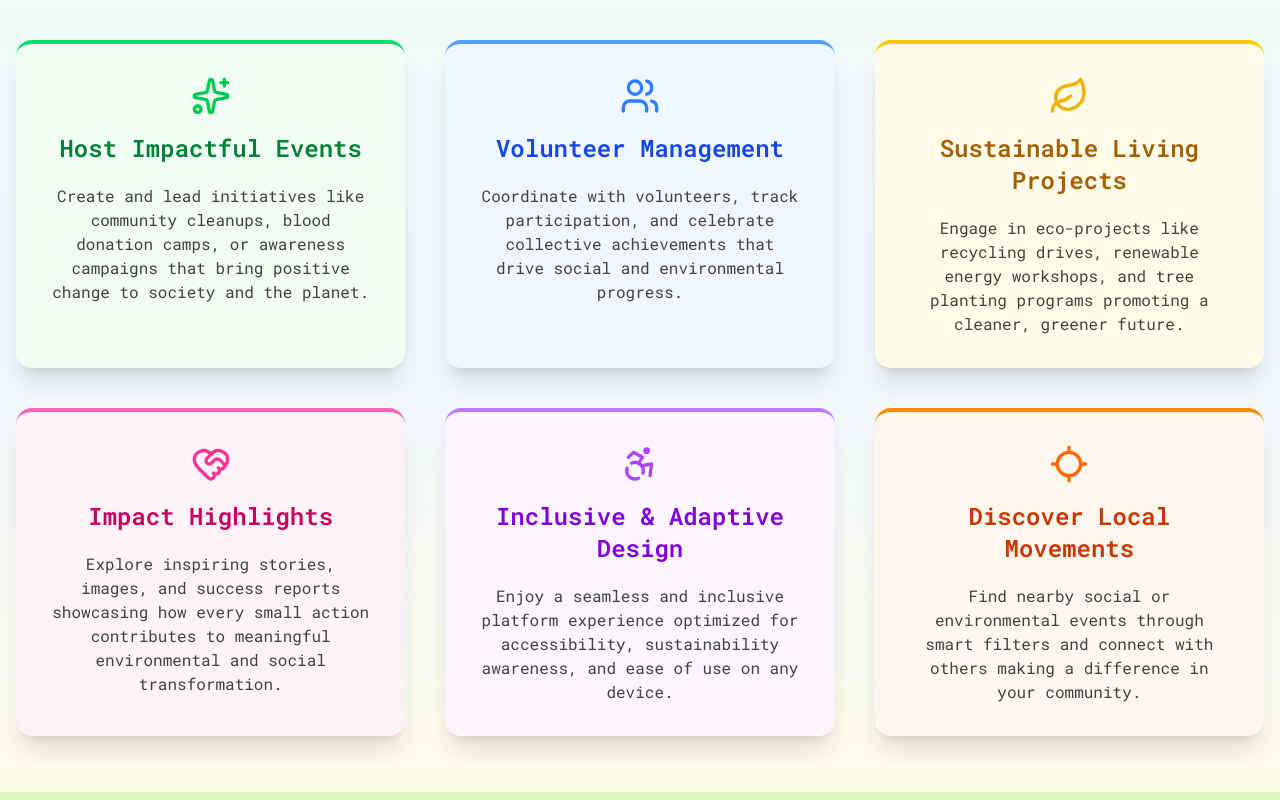
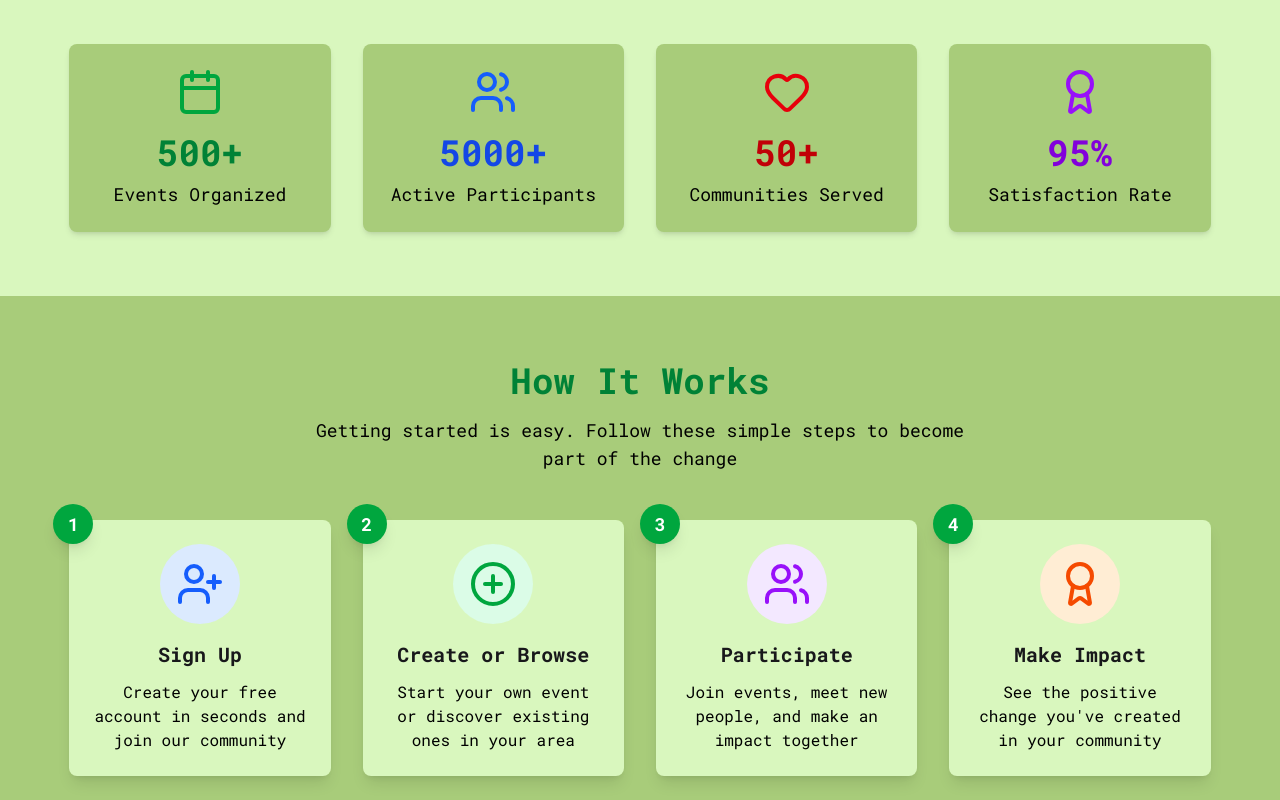
Before and after one commit to arik509/together-now-client, a React (Vite) app: page / in a window 1280 px wide. Shown: the part 880-1680 px from the top of the page. Built offline with nearby package versions, Linux system fonts and the light colour scheme; no server answers.

Commit message:
Added statistics and howitworks section

```diff
--- /dev/null
+++ b/src/Components/HowItWorksSection.jsx
@@ -0,0 +1,81 @@
+import React from "react";
+import { UserPlus, PlusCircle, Users, Award } from "lucide-react";
+
+const HowItWorksSection = () => {
+  const steps = [
+    {
+      icon: <UserPlus className="w-12 h-12" />,
+      title: "Sign Up",
+      description: "Create your free account in seconds and join our community",
+      color: "text-blue-600",
+      bgColor: "bg-blue-100 dark:bg-blue-900",
+    },
+    {
+      icon: <PlusCircle className="w-12 h-12" />,
+      title: "Create or Browse",
+      description:
+        "Start your own event or discover existing ones in your area",
+      color: "text-green-600",
+      bgColor: "bg-green-100 dark:bg-green-900",
+    },
+    {
+      icon: <Users className="w-12 h-12" />,
+      title: "Participate",
+      description: "Join events, meet new people, and make an impact together",
+      color: "text-purple-600",
+      bgColor: "bg-purple-100 dark:bg-purple-900",
+    },
+    {
+      icon: <Award className="w-12 h-12" />,
+      title: "Make Impact",
+      description: "See the positive change you've created in your community",
+      color: "text-orange-600",
+      bgColor: "bg-orange-100 dark:bg-orange-900",
+    },
+  ];
+
+  return (
+    <section className="py-16 bg-base-200">
+      <div className="w-11/12 mx-auto px-4">
+        <div className="text-center mb-12">
+          <h2 className="text-4xl font-bold text-green-700 mb-4">
+            How It Works
+          </h2>
+          <p className="text-lg text-accent max-w-2xl mx-auto">
+            Getting started is easy. Follow these simple steps to become part of
+            the change
+          </p>
+        </div>
+
+        <div className="grid grid-cols-1 md:grid-cols-2 lg:grid-cols-4 gap-8">
+          {steps.map((step, index) => (
+            <div
+              key={index}
+              className="relative bg-base-100 p-6 rounded-lg shadow-lg hover:shadow-xl transition-all duration-300 hover:-translate-y-2"
+            >
+              {/* Step Number */}
+              <div className="absolute -top-4 -left-4 w-10 h-10 bg-green-600 text-white rounded-full flex items-center justify-center font-bold text-lg shadow-lg">
+                {index + 1}
+              </div>
+
+              {/* Icon */}
+              <div
+                className={`flex justify-center mb-4 ${step.bgColor} ${step.color} p-4 rounded-full w-20 h-20 mx-auto`}
+              >
+                {step.icon}
+              </div>
+
+              {/* Content */}
+              <h3 className="text-xl font-bold text-center mb-3">
+                {step.title}
+              </h3>
+              <p className="text-accent text-center">{step.description}</p>
+            </div>
+          ))}
+        </div>
+      </div>
+    </section>
+  );
+};
+
+export default HowItWorksSection;
--- /dev/null
+++ b/src/Components/StatisticsSection.jsx
@@ -0,0 +1,114 @@
+import React, { useEffect, useState, useRef } from 'react';
+import { Users, Calendar, Heart, Award } from 'lucide-react';
+
+const StatisticsSection = () => {
+  const [counts, setCounts] = useState({
+    events: 0,
+    participants: 0,
+    communities: 0,
+    impact: 0,
+  });
+  const [hasAnimated, setHasAnimated] = useState(false);
+  const sectionRef = useRef(null);
+
+  const finalCounts = {
+    events: 500,
+    participants: 5000,
+    communities: 50,
+    impact: 95,
+  };
+
+  useEffect(() => {
+    const observer = new IntersectionObserver(
+      (entries) => {
+        if (entries[0].isIntersecting && !hasAnimated) {
+          animateCounters();
+          setHasAnimated(true);
+        }
+      },
+      { threshold: 0.3 }
+    );
+
+    if (sectionRef.current) {
+      observer.observe(sectionRef.current);
+    }
+
+    return () => observer.disconnect();
+  }, [hasAnimated]);
+
+  const animateCounters = () => {
+    const duration = 2000;
+    const steps = 60;
+    const stepDuration = duration / steps;
+
+    let currentStep = 0;
+
+    const interval = setInterval(() => {
+      currentStep++;
+      const progress = currentStep / steps;
+
+      setCounts({
+        events: Math.floor(finalCounts.events * progress),
+        participants: Math.floor(finalCounts.participants * progress),
+        communities: Math.floor(finalCounts.communities * progress),
+        impact: Math.floor(finalCounts.impact * progress),
+      });
+
+      if (currentStep >= steps) {
+        clearInterval(interval);
+        setCounts(finalCounts);
+      }
+    }, stepDuration);
+  };
+
+  return (
+    <section ref={sectionRef} className="py-16 bg-base-100">
+      <div className="w-11/12 mx-auto px-4">
+        <div className="text-center mb-12">
+          <h2 className="text-4xl font-bold text-green-700 mb-4">
+            Our Impact in Numbers
+          </h2>
+          <p className="text-lg text-accent max-w-2xl mx-auto">
+            Join thousands of community members making a difference
+          </p>
+        </div>
+
+        <div className="grid grid-cols-1 md:grid-cols-2 lg:grid-cols-4 gap-8">
+          <div className="text-center p-6 bg-base-200 rounded-lg shadow-md hover:shadow-xl transition-shadow duration-300">
+            <div className="flex justify-center mb-4">
+              <Calendar className="w-12 h-12 text-green-600" />
+            </div>
+            <h3 className="text-4xl font-bold text-green-700 mb-2">{counts.events}+</h3>
+            <p className="text-lg text-accent">Events Organized</p>
+          </div>
+
+          <div className="text-center p-6 bg-base-200 rounded-lg shadow-md hover:shadow-xl transition-shadow duration-300">
+            <div className="flex justify-center mb-4">
+              <Users className="w-12 h-12 text-blue-600" />
+            </div>
+            <h3 className="text-4xl font-bold text-blue-700 mb-2">{counts.participants}+</h3>
+            <p className="text-lg text-accent">Active Participants</p>
+          </div>
+
+          <div className="text-center p-6 bg-base-200 rounded-lg shadow-md hover:shadow-xl transition-shadow duration-300">
+            <div className="flex justify-center mb-4">
+              <Heart className="w-12 h-12 text-red-600" />
+            </div>
+            <h3 className="text-4xl font-bold text-red-700 mb-2">{counts.communities}+</h3>
+            <p className="text-lg text-accent">Communities Served</p>
+          </div>
+
+          <div className="text-center p-6 bg-base-200 rounded-lg shadow-md hover:shadow-xl transition-shadow duration-300">
+            <div className="flex justify-center mb-4">
+              <Award className="w-12 h-12 text-purple-600" />
+            </div>
+            <h3 className="text-4xl font-bold text-purple-700 mb-2">{counts.impact}%</h3>
+            <p className="text-lg text-accent">Satisfaction Rate</p>
+          </div>
+        </div>
+      </div>
+    </section>
+  );
+};
+
+export default StatisticsSection;
--- a/src/Pages/EventDetails.jsx
+++ b/src/Pages/EventDetails.jsx
@@ -236,7 +236,7 @@ const EventDetails = () => {
         </div>
 
         {!user && (
-          <p className="text-center text-sm text-gray-600 dark:text-gray-400 mt-4">
+          <p className="text-center text-sm text-accent mt-4">
             Please{" "}
             <span
               onClick={() => navigate("/auth/login")}
--- a/src/Pages/Home.jsx
+++ b/src/Pages/Home.jsx
@@ -3,11 +3,15 @@ import Banner from '../Components/Banner';
 import FeatureSection from '../Components/FeatureSection';
 import GallerySection from '../Components/GallerySection';
 import NewsletterSection from '../Components/NewsletterSection';
+import StatisticsSection from '../Components/StatisticsSection';
+import HowItWorksSection from '../Components/HowItWorksSection';
 
 const Home = () => {
     return (
         <div>
             <Banner></Banner>
+            <StatisticsSection></StatisticsSection>
+            <HowItWorksSection></HowItWorksSection>
             <FeatureSection></FeatureSection>
             <GallerySection></GallerySection>
             <NewsletterSection></NewsletterSection>
--- a/src/Pages/JoinedEvents.jsx
+++ b/src/Pages/JoinedEvents.jsx
@@ -77,7 +77,7 @@ const JoinedEvents = () => {
 
       {joinedEvents.length === 0 ? (
         <div className="text-center py-12">
-          <p className="text-xl text-gray-600 dark:text-gray-400">
+          <p className="text-xl text-accent">
             You haven't joined any events yet!
           </p>
         </div>
--- a/src/Pages/ManageEvents.jsx
+++ b/src/Pages/ManageEvents.jsx
@@ -159,7 +159,7 @@ const ManageEvents = () => {
 
       {myEvents.length === 0 ? (
         <div className="text-center py-12">
-          <p className="text-xl text-gray-600 dark:text-gray-400">
+          <p className="text-xl text-accent">
             You haven't created any events yet!
           </p>
         </div>
@@ -188,11 +188,11 @@ const ManageEvents = () => {
                 <h2 className="card-title text-xl font-bold mb-2">
                   {event.title}
                 </h2>
-                <div className="flex items-center gap-2 text-gray-600 dark:text-gray-400 mb-2">
+                <div className="flex items-center gap-2 text-accent mb-2">
                   <MapPin className="w-4 h-4 text-green-700" />
                   <span className="text-sm text-accent">{event.location}</span>
                 </div>
-                <div className="flex items-center gap-2 text-gray-600 dark:text-gray-400 mb-4">
+                <div className="flex items-center gap-2 text-accent mb-4">
                   <Calendar className="w-4 h-4 text-green-700" />
                   <span className="text-sm text-accent">
                     {formatDate(event.eventDate)}
--- a/src/Pages/Profile.jsx
+++ b/src/Pages/Profile.jsx
@@ -39,7 +39,7 @@ const Profile = () => {
               {user.displayName || "User"}
             </h2>
 
-            <div className="flex items-center gap-2 text-gray-600 dark:text-gray-400 mb-4">
+            <div className="flex items-center gap-2 text-accent mb-4">
               <Mail className="w-5 h-5 text-green-700" />
               <span>{user.email}</span>
             </div>
--- a/src/Pages/UpcomingEvents.jsx
+++ b/src/Pages/UpcomingEvents.jsx
@@ -153,9 +153,7 @@ const UpcomingEvents = () => {
 
       {(filter !== "All" || searchQuery) && (
         <div className="flex flex-wrap gap-2 justify-center mb-6">
-          <span className="text-sm text-accent">
-            Active filters:
-          </span>
+          <span className="text-sm text-accent">Active filters:</span>
           {filter !== "All" && (
             <span className="badge badge-primary gap-2">
               <p className="text-accent">Type: {filter}</p>
@@ -178,9 +176,7 @@ const UpcomingEvents = () => {
       {events.length === 0 ? (
         <div className="text-center py-12">
           <div className="text-6xl mb-4">🔍</div>
-          <p className="text-xl text-gray-600 dark:text-gray-400 mb-2">
-            No events found
-          </p>
+          <p className="text-xl text-accent mb-2">No events found</p>
           <p className="text-sm text-gray-500 dark:text-gray-500">
             {searchQuery || filter !== "All"
               ? "Try adjusting your search or filters"
```
Also changed, not shown: src/Pages/Dashboard.jsx (+68 -23 lines).
